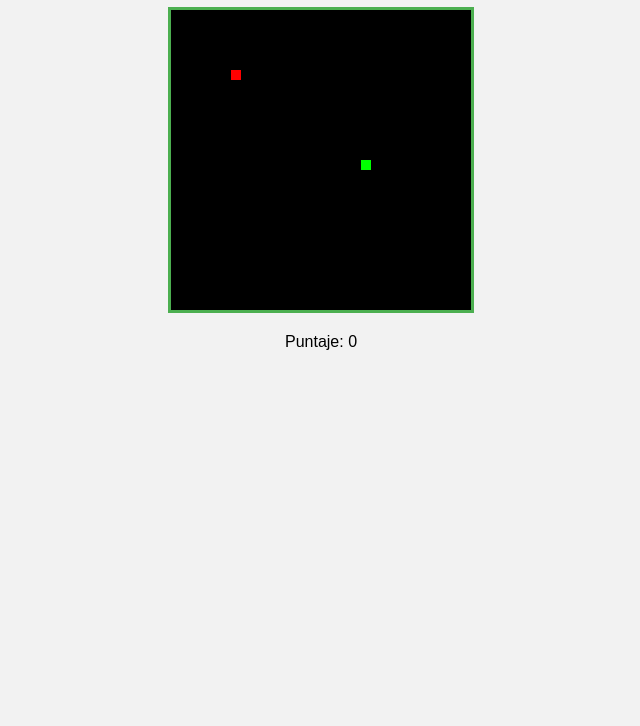
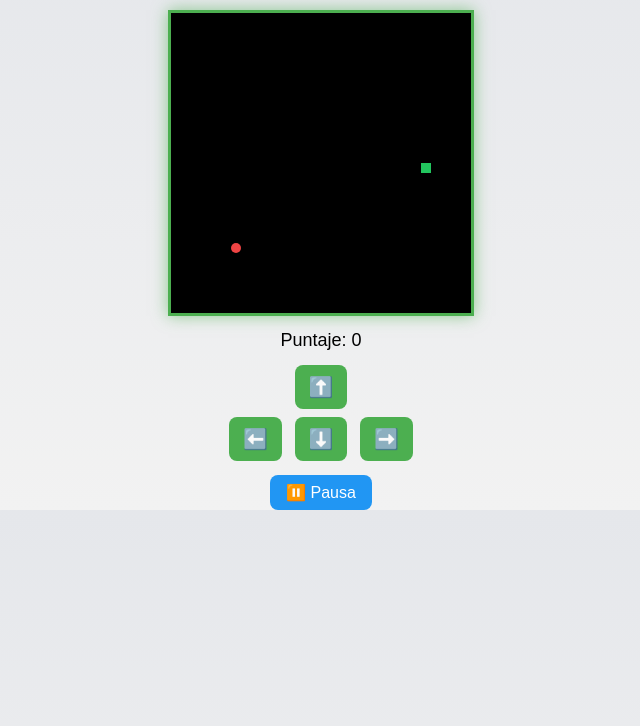
Before and after one commit to Ferbblgum/snake, a plain HTML site: page index.html in a window 1280 px wide. Shown: the part 74-800 px from the top of the page, without its empty margins (319-959 px from the left). Drawn offline with Linux system fonts and the light colour scheme.

Commit message:
On branch main 	modified:   game.js 	modified:   index.html 	modified:   style.css

```diff
--- a/game.js
+++ b/game.js
@@ -3,58 +3,117 @@ const ctx = canvas.getContext("2d");
 const scoreEl = document.getElementById("score");
 
 let snake = [{ x: 150, y: 150 }];
-let food = { x: 60, y: 60 };
+let food = randomFood();
 let dx = 10;
 let dy = 0;
 let score = 0;
+let speed = 120;
+let gameInterval;
+let paused = false;
 
+/* ---------- UTILIDADES ---------- */
+function randomFood() {
+  return {
+    x: Math.floor(Math.random() * (canvas.width / 10)) * 10,
+    y: Math.floor(Math.random() * (canvas.height / 10)) * 10
+  };
+}
+
+/* ---------- GAME LOOP ---------- */
 function draw() {
+  if (paused) return;
+
   ctx.clearRect(0, 0, canvas.width, canvas.height);
 
-  // Dibujar comida
-  ctx.fillStyle = "red";
-  ctx.fillRect(food.x, food.y, 10, 10);
+  // Comida (círculo)
+  ctx.fillStyle = "#ef4444";
+  ctx.beginPath();
+  ctx.arc(food.x + 5, food.y + 5, 5, 0, Math.PI * 2);
+  ctx.fill();
 
-  // Dibujar serpiente
-  ctx.fillStyle = "lime";
-  snake.forEach(part => ctx.fillRect(part.x, part.y, 10, 10));
+  // Serpiente
+  snake.forEach((part, index) => {
+    ctx.fillStyle = index === 0 ? "#22c55e" : "#4ade80";
+    ctx.fillRect(part.x, part.y, 10, 10);
+  });
 
-  // Mover serpiente
   const head = { x: snake[0].x + dx, y: snake[0].y + dy };
   snake.unshift(head);
 
-  // Comer comida
+  // Comer
   if (head.x === food.x && head.y === food.y) {
     score++;
     scoreEl.textContent = score;
-    food = {
-      x: Math.floor(Math.random() * 30) * 10,
-      y: Math.floor(Math.random() * 30) * 10
-    };
+    food = randomFood();
+
+    // Aumentar dificultad
+    if (speed > 50) {
+      speed -= 5;
+      restartGame();
+    }
   } else {
     snake.pop();
   }
 
   // Colisiones
   if (
-    head.x < 0 || head.y < 0 ||
-    head.x >= canvas.width || head.y >= canvas.height ||
+    head.x < 0 ||
+    head.y < 0 ||
+    head.x >= canvas.width ||
+    head.y >= canvas.height ||
     snake.slice(1).some(p => p.x === head.x && p.y === head.y)
   ) {
-    alert("Game Over");
-    snake = [{ x: 150, y: 150 }];
-    dx = 10;
-    dy = 0;
-    score = 0;
-    scoreEl.textContent = score;
+    gameOver();
+  }
+}
+
+/* ---------- CONTROLES ---------- */
+function changeDirection(direction) {
+  if (direction === "up" && dy === 0) {
+    dx = 0; dy = -10;
+  }
+  if (direction === "down" && dy === 0) {
+    dx = 0; dy = 10;
+  }
+  if (direction === "left" && dx === 0) {
+    dx = -10; dy = 0;
+  }
+  if (direction === "right" && dx === 0) {
+    dx = 10; dy = 0;
   }
 }
 
 document.addEventListener("keydown", e => {
-  if (e.key === "ArrowUp") { dx = 0; dy = -10; }
-  if (e.key === "ArrowDown") { dx = 0; dy = 10; }
-  if (e.key === "ArrowLeft") { dx = -10; dy = 0; }
-  if (e.key === "ArrowRight") { dx = 10; dy = 0; }
+  if (e.key === "ArrowUp") changeDirection("up");
+  if (e.key === "ArrowDown") changeDirection("down");
+  if (e.key === "ArrowLeft") changeDirection("left");
+  if (e.key === "ArrowRight") changeDirection("right");
 });
 
-setInterval(draw, 100);
+/* ---------- CONTROL DE JUEGO ---------- */
+function restartGame() {
+  clearInterval(gameInterval);
+  gameInterval = setInterval(draw, speed);
+}
+
+function gameOver() {
+  alert(`💀 Game Over\nPuntaje: ${score}`);
+  resetGame();
+}
+
+function resetGame() {
+  snake = [{ x: 150, y: 150 }];
+  dx = 10;
+  dy = 0;
+  score = 0;
+  speed = 120;
+  scoreEl.textContent = score;
+  restartGame();
+}
+
+function togglePause() {
+  paused = !paused;
+}
+
+/* ---------- INICIO ---------- */
+restartGame();
--- a/index.html
+++ b/index.html
@@ -4,14 +4,34 @@
   <meta charset="UTF-8">
   <title>Snake PWA</title>
   <meta name="viewport" content="width=device-width, initial-scale=1.0">
-  <meta name="theme-color" content="#4CAF50">
+  <meta name="theme-color" content="#22c55e">
+
   <link rel="manifest" href="manifest.json">
   <link rel="stylesheet" href="style.css">
 </head>
+
 <body>
-  <h1>🐍 Snake PWA</h1>
-  <canvas id="game" width="300" height="300"></canvas>
-  <p>Puntaje: <span id="score">0</span></p>
+  <h1>🐍 Snake Neon</h1>
+
+  <div class="game-container">
+    <canvas id="game" width="300" height="300"></canvas>
+
+    <p class="score">
+      Puntaje: <span id="score">0</span>
+    </p>
+
+    <!-- Controles táctiles -->
+    <div class="controls">
+      <button onclick="changeDirection('up')">⬆️</button>
+      <div>
+        <button onclick="changeDirection('left')">⬅️</button>
+        <button onclick="changeDirection('down')">⬇️</button>
+        <button onclick="changeDirection('right')">➡️</button>
+      </div>
+    </div>
+
+    <button class="pause" onclick="togglePause()">⏸️ Pausa</button>
+  </div>
 
   <script src="game.js"></script>
 
--- a/style.css
+++ b/style.css
@@ -1,10 +1,63 @@
 body {
   text-align: center;
   font-family: Arial, sans-serif;
-  background: #f2f2f2;
+  background: linear-gradient(180deg, #e5e7eb, #f2f2f2);
+  margin: 0;
+  padding: 0;
 }
 
+/* Título */
+h1 {
+  margin-top: 15px;
+  color: #2e7d32;
+}
+
+/* Canvas del juego */
 canvas {
   background: #000;
   border: 3px solid #4CAF50;
+  box-shadow: 0 0 15px rgba(76, 175, 80, 0.6);
+  margin-top: 10px;
 }
+
+/* Puntaje */
+p {
+  font-size: 18px;
+  margin: 10px 0;
+}
+
+/* Controles táctiles */
+.controls {
+  margin-top: 10px;
+}
+
+.controls button {
+  font-size: 20px;
+  padding: 10px 14px;
+  margin: 4px;
+  border-radius: 8px;
+  border: none;
+  cursor: pointer;
+  background: #4CAF50;
+  color: white;
+}
+
+.controls button:hover {
+  background: #388e3c;
+}
+
+/* Botón pausa */
+.pause {
+  margin-top: 10px;
+  padding: 8px 16px;
+  font-size: 16px;
+  border-radius: 8px;
+  border: none;
+  cursor: pointer;
+  background: #2196f3;
+  color: white;
+}
+
+.pause:hover {
+  background: #1976d2;
+}
```
